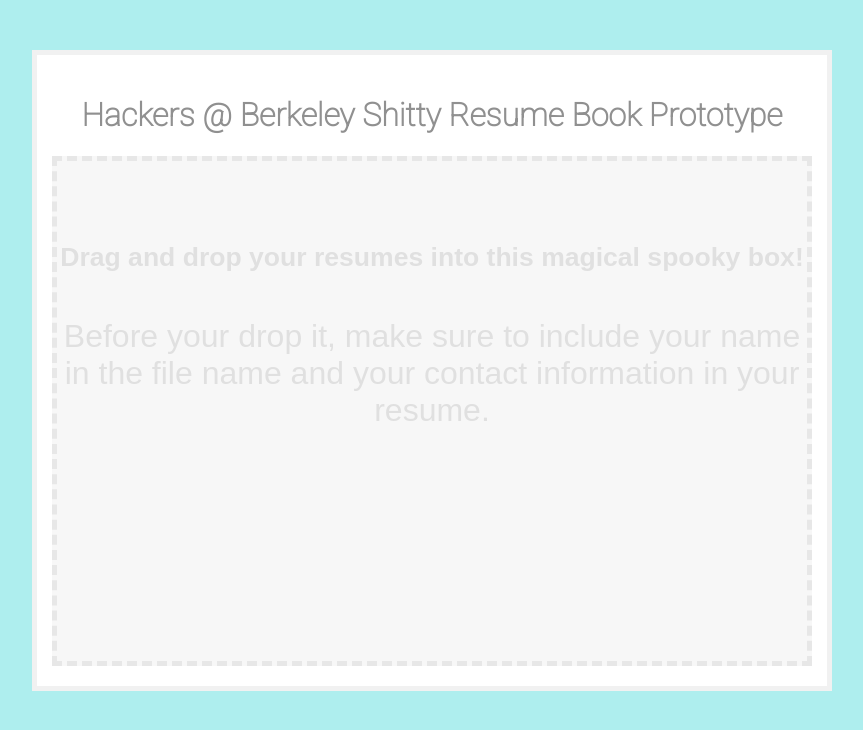
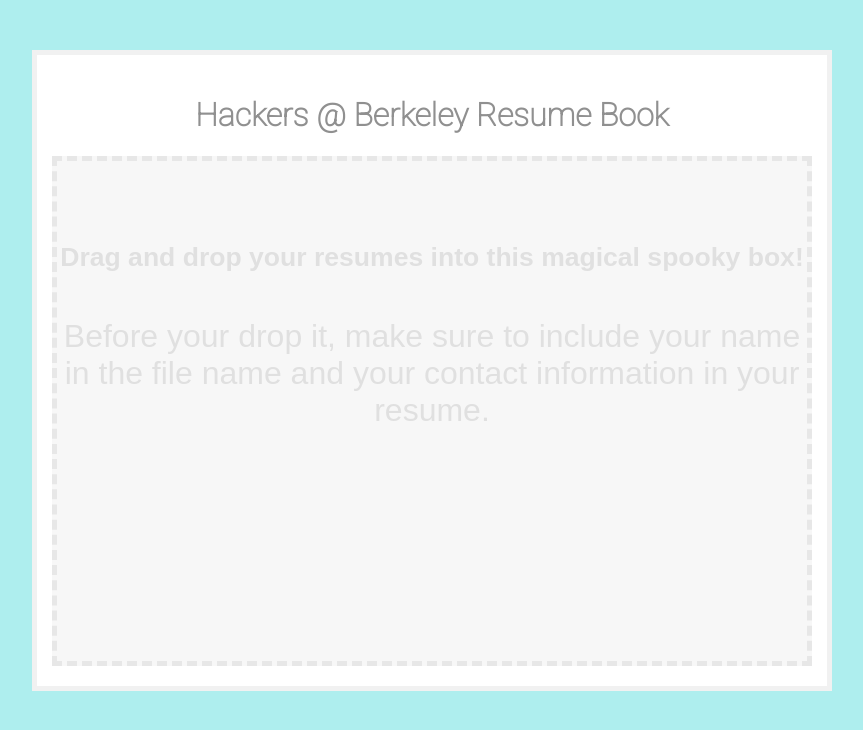
Before and after one commit to HackBerkeley/resumebook, a website: page static/index.html in a window 1280 px wide. Shown: the whole page, without its empty margins (208-1071 px from the left). Drawn offline with Linux system fonts and the light colour scheme.

Commit message:
Init heroku

```diff
--- a/static/index.html
+++ b/static/index.html
@@ -9,7 +9,7 @@
 	</head>
 	<body>
 		<div id="dropzoneWrap">
-			<center><h1 id="resume_title"> Hackers @ Berkeley Shitty Resume Book Prototype</h1></center>
+			<center><h1 id="resume_title"> Hackers @ Berkeley Resume Book</h1></center>
 			<div id="dropzone">
 			<br>
 
```
Also changed, not shown: package.json (added, +26 -0 lines), 1 other file.
